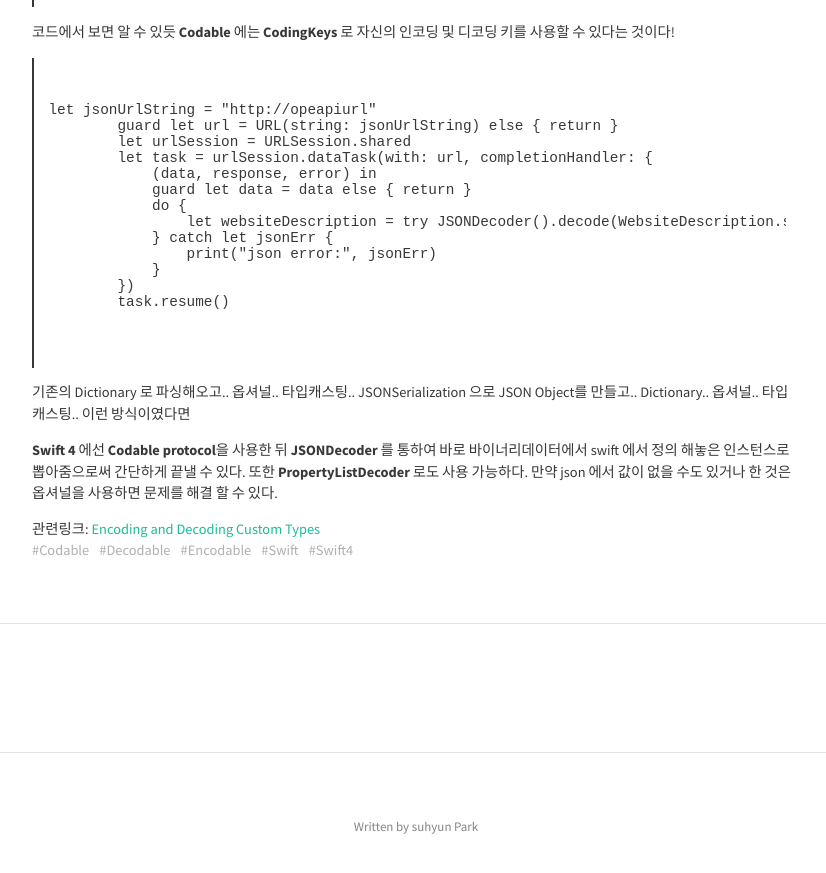
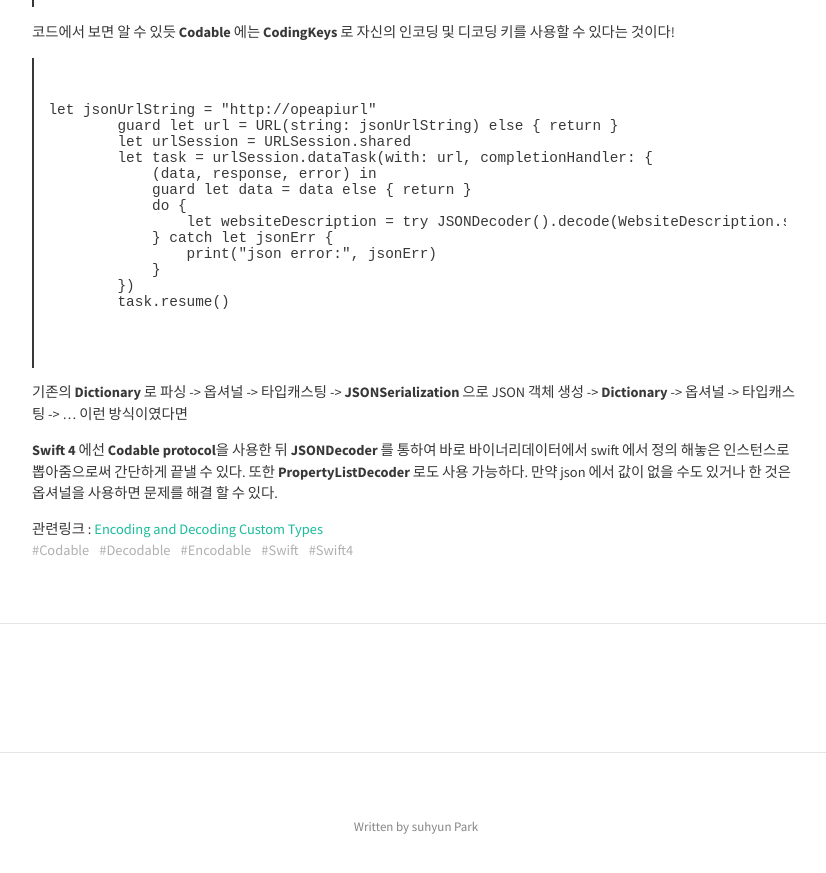
Before and after one commit to clapwatermelon/clapwatermelon.github.io, a Jekyll site: the page built from _posts/2018-04-09-Codable.md, in a window 1280 px wide and 900 px high, scrolled down 2393 px. Shown: the top 873 px of the window, without its empty margins (224-1050 px from the left). Built offline with Jekyll 4.4.1, drawn with Linux system fonts in a browser that asks for light colours; nearby versions of some CDN libraries; comment, search, counter and statistics services are not loaded.

Commit message:
fixed dot

```diff
--- a/_posts/2018-04-09-Codable.md
+++ b/_posts/2018-04-09-Codable.md
@@ -111,8 +111,8 @@ let jsonUrlString = "http://opeapiurl"
         task.resume()
 </code><pre>
 
- 기존의 Dictionary 로 파싱해오고.. 옵셔널.. 타입캐스팅.. JSONSerialization 으로 JSON Object를 만들고.. Dictionary.. 옵셔널.. 타입캐스팅.. 이런 방식이였다면
+ 기존의 **Dictionary** 로 파싱 ->  옵셔널 -> 타입캐스팅 -> **JSONSerialization** 으로 JSON 객체 생성 ->  **Dictionary** ->  옵셔널 ->  타입캐스팅 -> ...  이런 방식이였다면
 
  **Swift 4** 에선 **Codable protocol**을 사용한 뒤 **JSONDecoder** 를 통하여 바로 바이너리데이터에서 swift 에서 정의 해놓은 인스턴스로 뽑아줌으로써 간단하게 끝낼 수 있다. 또한 **PropertyListDecoder** 로도 사용 가능하다. 만약 json 에서 값이 없을 수도 있거나 한 것은 옵셔널을 사용하면 문제를 해결 할 수 있다.
 
-관련링크: [Encoding and Decoding Custom Types](https://developer.apple.com/documentation/foundation/archives_and_serialization/encoding_and_decoding_custom_types)
+관련링크 : [Encoding and Decoding Custom Types](https://developer.apple.com/documentation/foundation/archives_and_serialization/encoding_and_decoding_custom_types)
```
